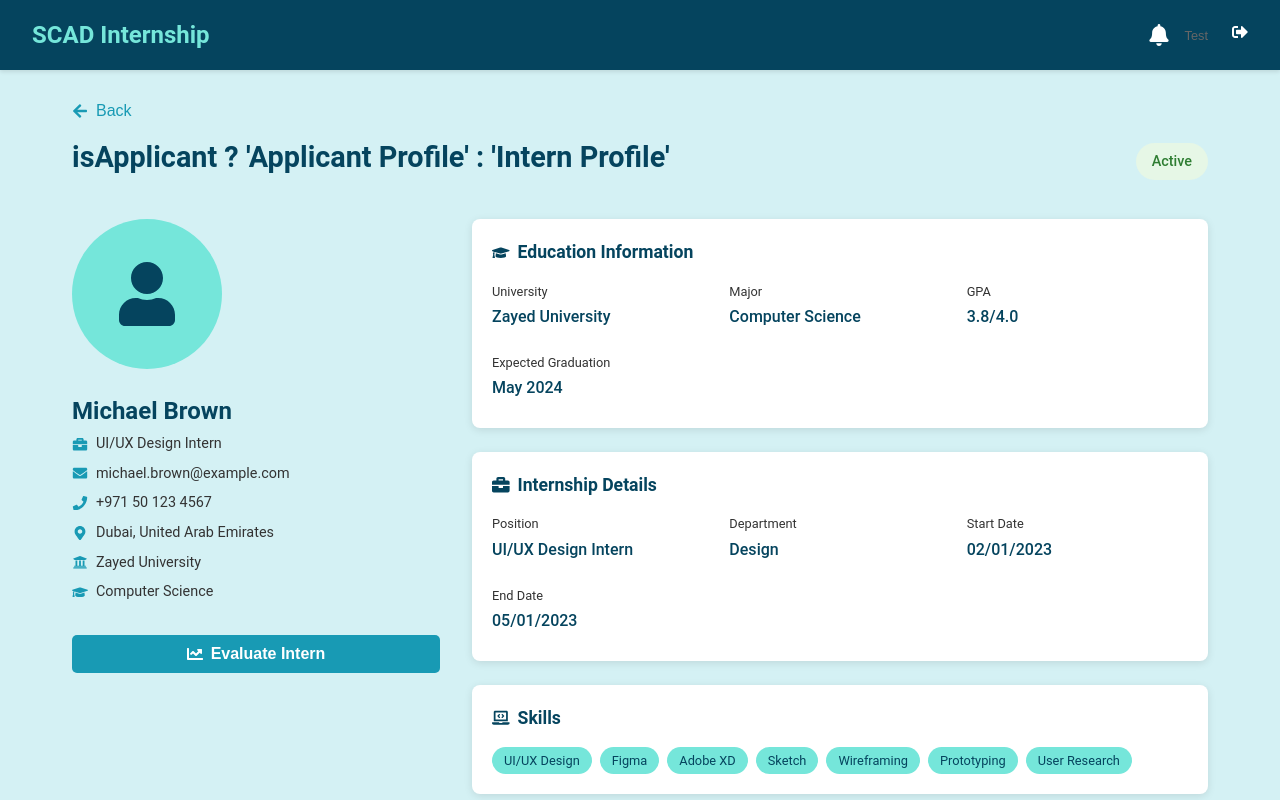
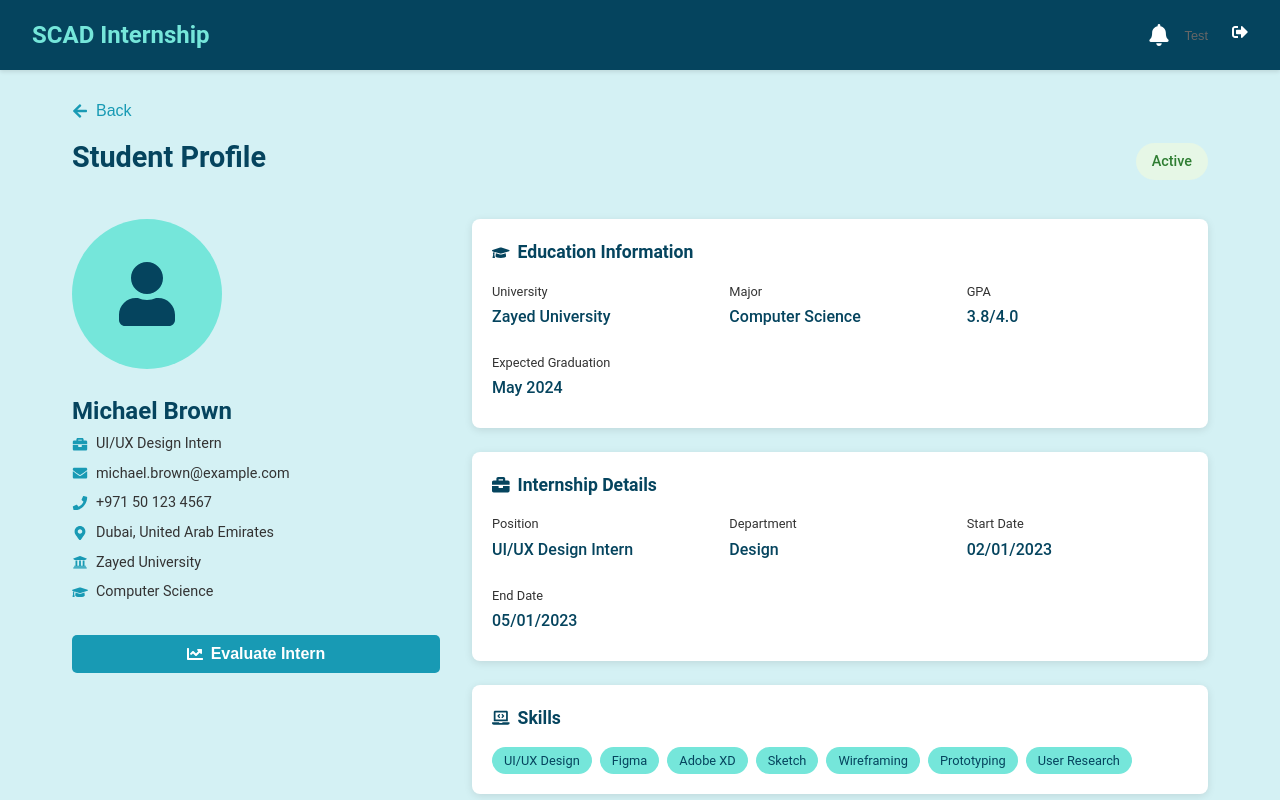
Before and after one commit to CSEN603-2025/Zayed-1, a React (Create React App) app in the folder SCAD-Internship-System/: page /company/interns/1 in a window 1280 px wide. Shown: the top 800 px of the page. Built offline with nearby package versions, Linux system fonts and the light colour scheme.

Commit message:
Big Fixes for student preview page

```diff
--- a/SCAD-Internship-System/src/pages/InternProfilePreview.js
+++ b/SCAD-Internship-System/src/pages/InternProfilePreview.js
@@ -428,7 +428,7 @@ const InternProfilePreview = () => {
 
         <ProfileHeader>
           <div>
-            <PageTitle>{"isApplicant ? 'Applicant Profile' : 'Intern Profile'"}</PageTitle>
+            <PageTitle>Student Profile</PageTitle>
           </div>
           <StatusContainer>
             {intern.status && <StatusBadge status={intern.status}>{intern.status.charAt(0).toUpperCase() + intern.status.slice(1)}</StatusBadge>}
```
